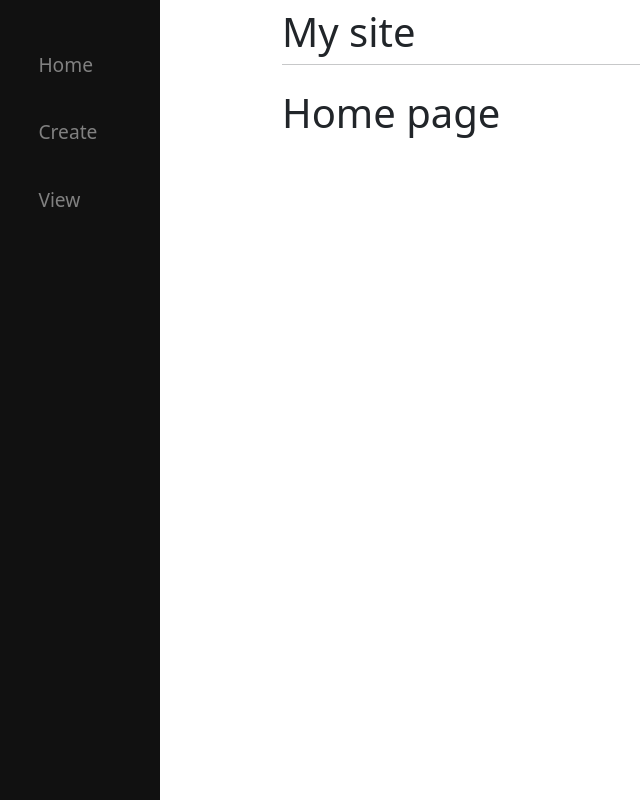
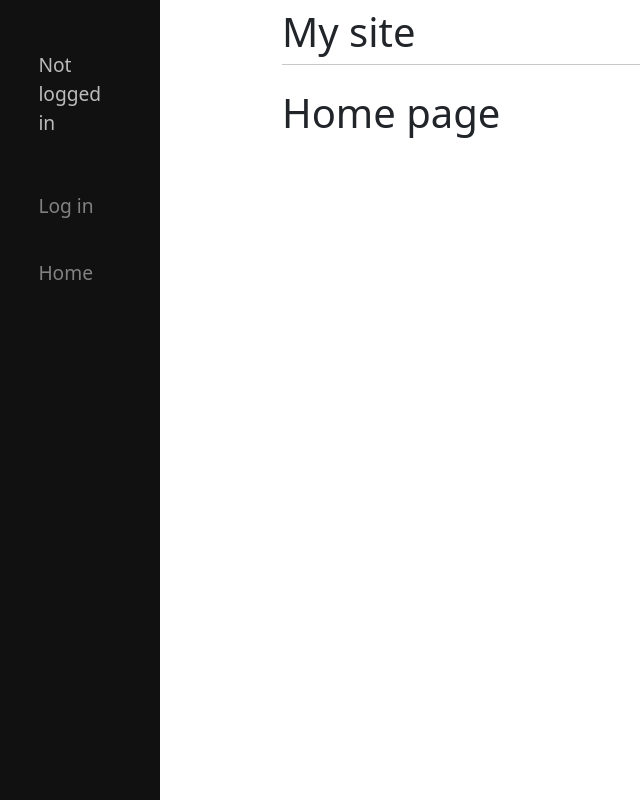
Before and after one commit to Nefrak/Django_basics, a Django app: page / in a window 1280 px wide. Shown: the whole page, without its empty margins (0-640 px from the left). Run offline with Django 4.2, Linux system fonts and the light colour scheme.

Commit message:
simple login and logout

```diff
--- a/Todolist/main/templates/main/base.html
+++ b/Todolist/main/templates/main/base.html
@@ -32,13 +32,21 @@
             color: #f1f1f1;
         }
 
-        .main{
+        .main {
             margin-left: 10em;
             padding: 0 2em;
         }
 
-        .padd-7{
+        .padd-7 {
             padding: 0.75rem 0.75rem;
+        }
+
+        .user {
+            padding: 1em 2em 1em 2em;
+            font-size: 1.2em;
+            text-decoration: none;
+            color: #bbbbbb;
+            display: block;
         }
 
         </style>
@@ -47,9 +55,18 @@
 
     <body>
         <div id="sidebar", name="sidebar" class="sidenav">
+            {% if user.is_authenticated %}
+                <p class="user">{{user.username}}</p>
+                <a href="/logout">Logout</a>
+            {% else %}
+                <p class="user">Not logged in</p>
+                <a href="/login">Log in</a>
+            {% endif %}
             <a href="/">Home</a>
-            <a href="/create">Create</a>
-            <a href="/view">View</a>
+            {% if user.is_authenticated %}
+                <a href="/create">Create</a>
+                <a href="/view">View</a>
+            {% endif %}
         </div>
         <div id="content", name="content" class="main">
             <div class="row justify-content-center">
```
Also changed, not shown: Todolist/db.sqlite3.
